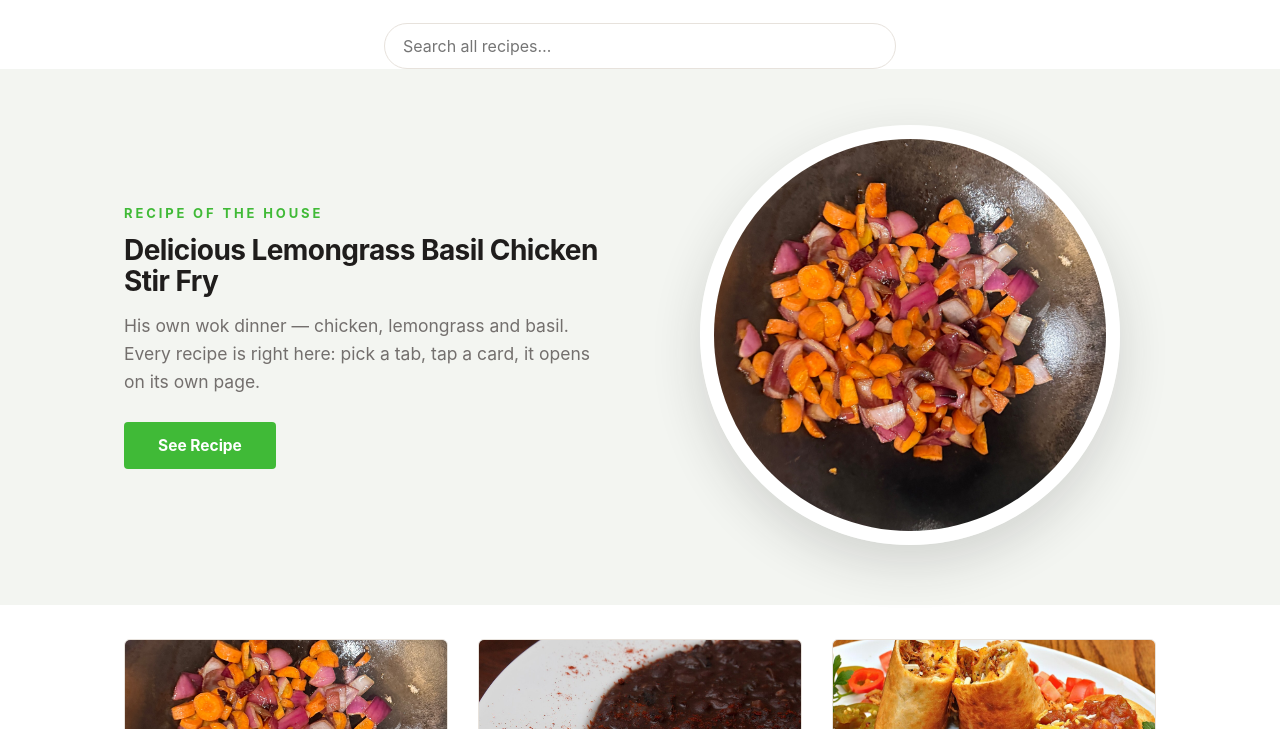
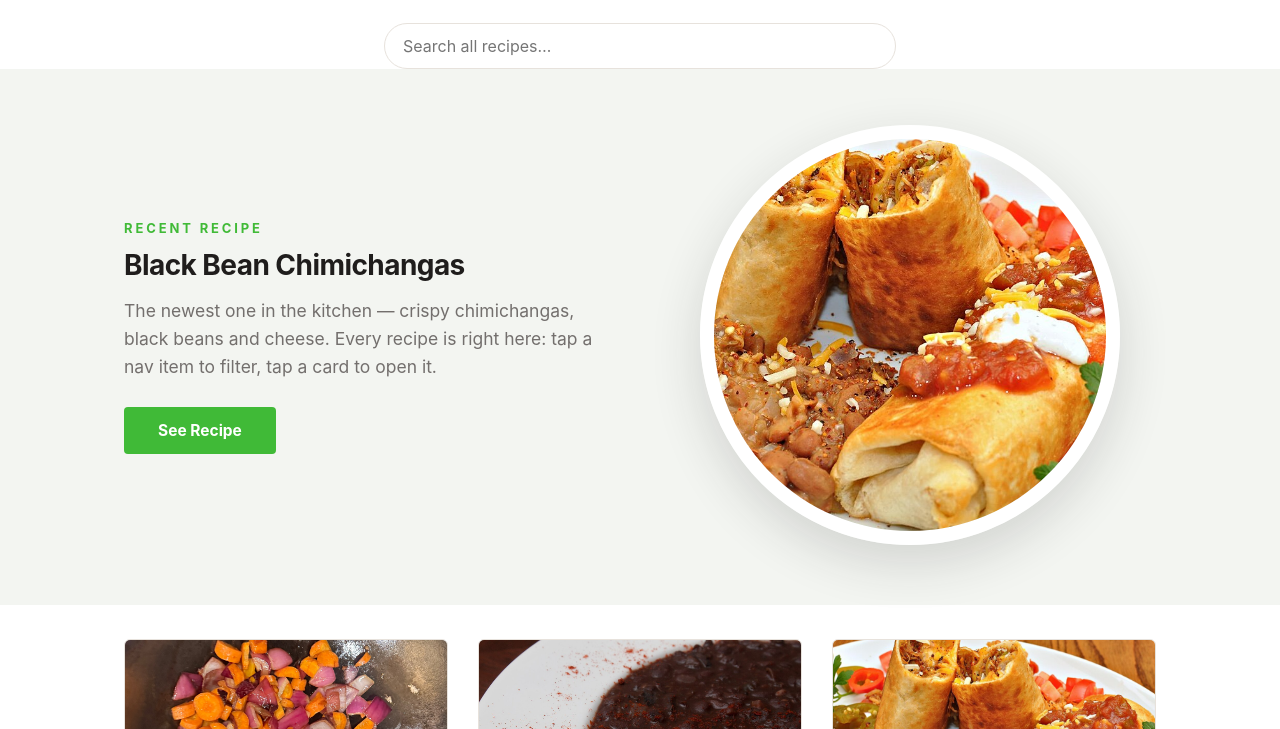
Before and after one commit to PapitoGregorio/recipes, a plain HTML site: page index.html in a window 1280 px wide. Shown: the part 71-800 px from the top of the page. Drawn offline with Linux system fonts and the light colour scheme.

Commit message:
Hero is now the Recent Recipe: Black Bean Chimichangas

```diff
--- a/index.html
+++ b/index.html
@@ -76,12 +76,12 @@ footer{text-align:center;padding:30px 20px 44px;color:var(--muted);font-size:13p
 <div class="hero">
   <div class="hero-in">
     <div class="hero-txt">
-      <div class="tag">Recipe of the house</div>
-      <h1>Delicious Lemongrass Basil Chicken Stir Fry</h1>
-      <p>His own wok dinner — chicken, lemongrass and basil. Every recipe is right here: pick a tab, tap a card, it opens on its own page.</p>
-      <a class="btn" href="cookbox/recipes/lemongrass-basil-chicken-stir-fry.html">See Recipe</a>
+      <div class="tag">Recent Recipe</div>
+      <h1>Black Bean Chimichangas</h1>
+      <p>The newest one in the kitchen — crispy chimichangas, black beans and cheese. Every recipe is right here: tap a nav item to filter, tap a card to open it.</p>
+      <a class="btn" href="cookbox/recipes/black-bean-chimichangas.html">See Recipe</a>
     </div>
-    <div class="hero-img"><img src="cookbox/assets/stir-fry.jpg" alt="Lemongrass Basil Chicken Stir Fry"></div>
+    <div class="hero-img"><img src="cookbox/assets/black-bean-chimichangas.jpg" alt="Black Bean Chimichangas"></div>
   </div>
 </div>
 <main>
```
